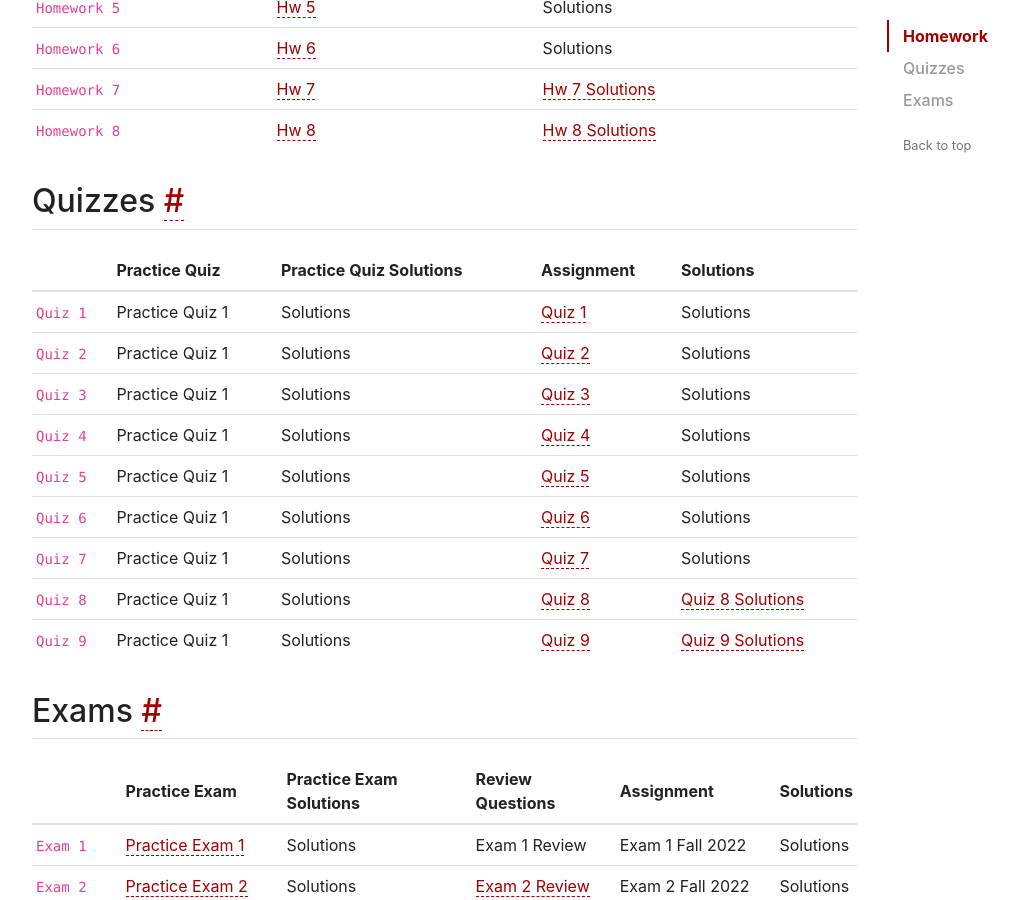
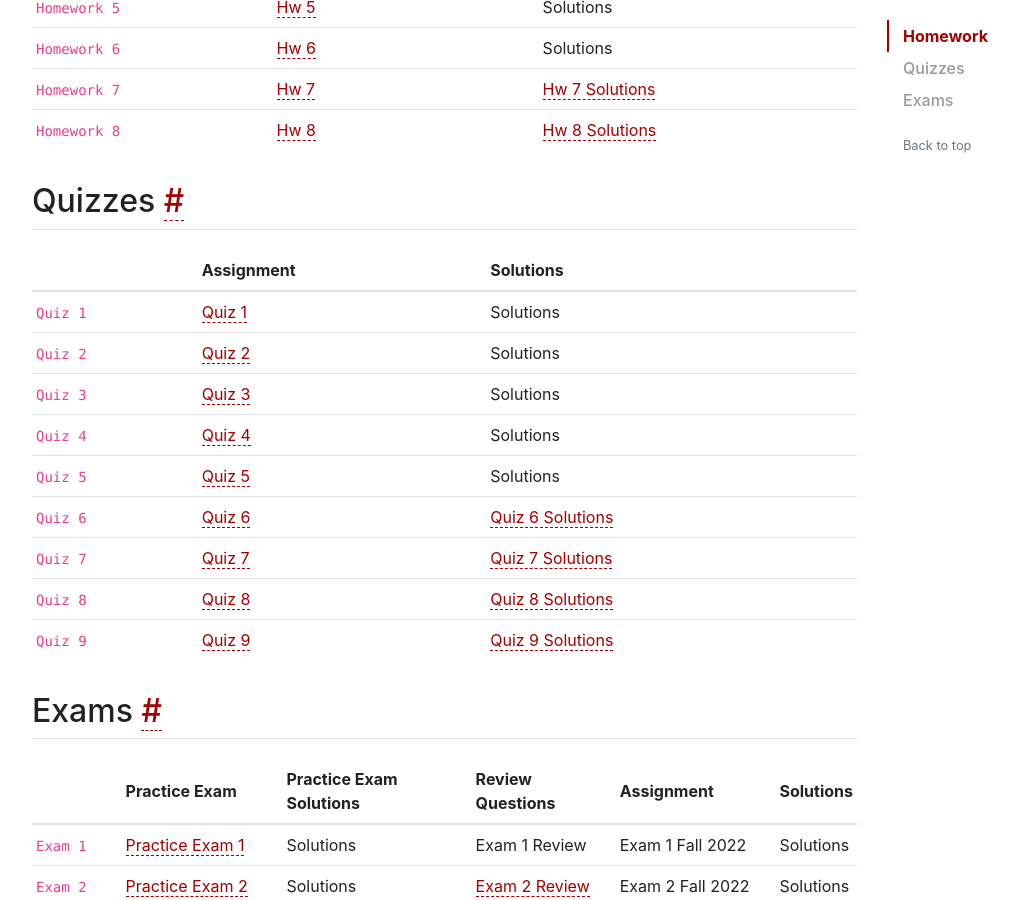
Before and after one commit to WilliamOlsen/Calculus-III, a Jekyll site: the page built from CourseMaterials/CourseAssignments.md, in a window 1280 px wide and 900 px high, scrolled down 570 px. Shown: the whole window, without its empty margins (53-1072 px from the left). Built offline with Jekyll 4.4.1, drawn with Linux system fonts in a browser that asks for light colours; nearby versions of some CDN libraries; comment, search, counter and statistics services are not loaded.

Commit message:
Add solutions to Quiz 6,7,8

```diff
--- a/CourseMaterials/CourseAssignments.md
+++ b/CourseMaterials/CourseAssignments.md
@@ -18,17 +18,17 @@ title: Course Assignments
 
 ## Quizzes
 
-|          | Practice Quiz | Practice Quiz Solutions | Assignment | Solutions |
-|:---------|:--------------|:------------------------|:-----------|:----------|
-| `Quiz 1` | Practice Quiz 1 | Solutions | <a href = "{{ site.baseurl }}/CourseMaterials/Quiz/Quiz_1_FALL_2022.pdf">Quiz 1</a> | Solutions |
-| `Quiz 2` | Practice Quiz 1 | Solutions | <a href = "{{ site.baseurl }}/CourseMaterials/Quiz/Quiz_2_FALL_2022.pdf">Quiz 2</a> | Solutions |
-| `Quiz 3` | Practice Quiz 1 | Solutions | <a href = "{{ site.baseurl }}/CourseMaterials/Quiz/Quiz_3_FALL_2022.pdf">Quiz 3</a> | Solutions |
-| `Quiz 4` | Practice Quiz 1 | Solutions | <a href = "{{ site.baseurl }}/CourseMaterials/Quiz/Quiz_4_FALL_2022.pdf">Quiz 4</a> | Solutions |
-| `Quiz 5` | Practice Quiz 1 | Solutions | <a href = "{{ site.baseurl }}/CourseMaterials/Quiz/Quiz_5_FALL_2022.pdf">Quiz 5</a> | Solutions |
-| `Quiz 6` | Practice Quiz 1 | Solutions | <a href = "{{ site.baseurl }}/CourseMaterials/Quiz/Quiz_6_FALL_2022.pdf">Quiz 6</a> | Solutions |
-| `Quiz 7` | Practice Quiz 1 | Solutions | <a href = "{{ site.baseurl }}/CourseMaterials/Quiz/Quiz_7_FALL_2022.pdf">Quiz 7</a> | Solutions |
-| `Quiz 8` | Practice Quiz 1 | Solutions | <a href = "{{ site.baseurl }}/CourseMaterials/Quiz/Quiz_8_FALL_2022.pdf">Quiz 8</a> | <a href = "{{ site.baseurl }}/CourseMaterials/Quiz/Quiz_8_Solutions_Fall_2022.pdf">Quiz 8 Solutions</a> |
-| `Quiz 9` | Practice Quiz 1 | Solutions | <a href = "{{ site.baseurl }}/CourseMaterials/Quiz/Quiz_9_FALL_2022.pdf">Quiz 9</a> | <a href = "{{ site.baseurl }}/CourseMaterials/Quiz/Quiz_9_Solutions_Fall_2022.pdf">Quiz 9 Solutions</a> |
+|          | Assignment | Solutions |
+|:---------|:-----------|:----------|
+| `Quiz 1` | <a href = "{{ site.baseurl }}/CourseMaterials/Quiz/Quiz_1_FALL_2022.pdf">Quiz 1</a> | Solutions |
+| `Quiz 2` | <a href = "{{ site.baseurl }}/CourseMaterials/Quiz/Quiz_2_FALL_2022.pdf">Quiz 2</a> | Solutions |
+| `Quiz 3` | <a href = "{{ site.baseurl }}/CourseMaterials/Quiz/Quiz_3_FALL_2022.pdf">Quiz 3</a> | Solutions |
+| `Quiz 4` | <a href = "{{ site.baseurl }}/CourseMaterials/Quiz/Quiz_4_FALL_2022.pdf">Quiz 4</a> | Solutions |
+| `Quiz 5` | <a href = "{{ site.baseurl }}/CourseMaterials/Quiz/Quiz_5_FALL_2022.pdf">Quiz 5</a> | Solutions |
+| `Quiz 6` | <a href = "{{ site.baseurl }}/CourseMaterials/Quiz/Quiz_6_FALL_2022.pdf">Quiz 6</a> | <a href = "{{ site.baseurl }}/CourseMaterials/Quiz/Quiz_6_Solutions_Fall_2022.pdf">Quiz 6 Solutions</a> |
+| `Quiz 7` | <a href = "{{ site.baseurl }}/CourseMaterials/Quiz/Quiz_7_FALL_2022.pdf">Quiz 7</a> | <a href = "{{ site.baseurl }}/CourseMaterials/Quiz/Quiz_7_Solutions_Fall_2022.pdf">Quiz 7 Solutions</a> |
+| `Quiz 8` | <a href = "{{ site.baseurl }}/CourseMaterials/Quiz/Quiz_8_FALL_2022.pdf">Quiz 8</a> | <a href = "{{ site.baseurl }}/CourseMaterials/Quiz/Quiz_8_Solutions_Fall_2022.pdf">Quiz 8 Solutions</a> |
+| `Quiz 9` | <a href = "{{ site.baseurl }}/CourseMaterials/Quiz/Quiz_9_FALL_2022.pdf">Quiz 9</a> | <a href = "{{ site.baseurl }}/CourseMaterials/Quiz/Quiz_9_Solutions_Fall_2022.pdf">Quiz 9 Solutions</a> |
 
 ## Exams
 
--- a/_config.yml
+++ b/_config.yml
@@ -82,3 +82,4 @@ exclude:
   - LICENSE.md
   - README.md
   - screenshot.png
+  - CourseNotes.md
```
Also changed, not shown: CourseMaterials/CourseNotes.md (+1 -0 lines), 7 other files.
